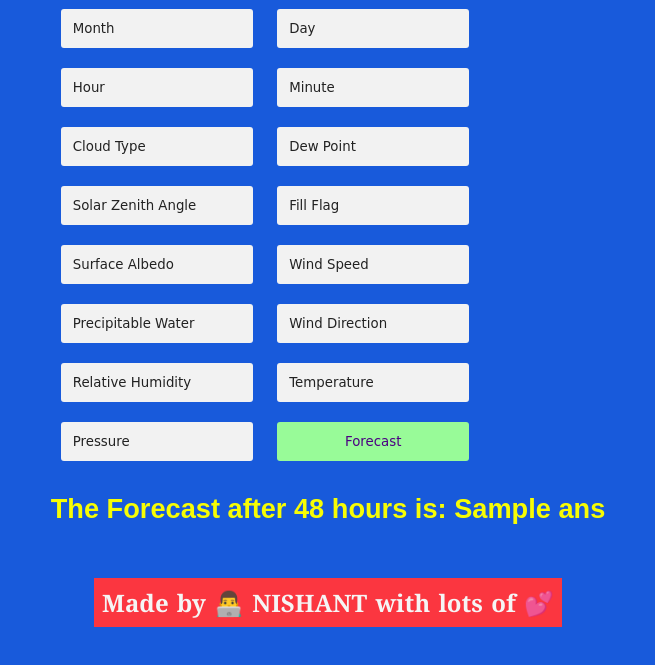
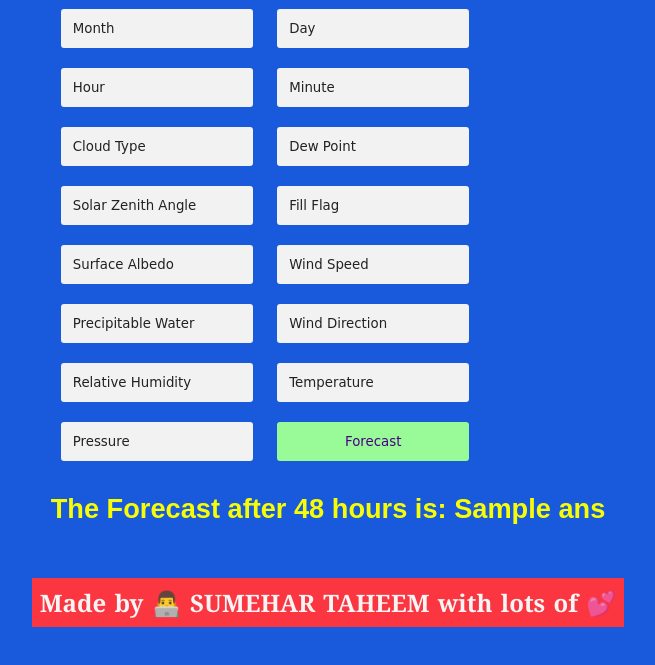
Before and after one commit to sumehar/Solar-Radiation-Forecasting-App, a Flask app: template app/templates/index.html in a window 1280 px wide. Shown: the part 341-1006 px from the top of the page, without its empty margins (320-975 px from the left). Run offline with Flask 2, Linux system fonts and the light colour scheme; the template is opened without the code that fills it: most values are stand-ins (such as "Sample title", 1, 10 or a date in 2020).

Commit message:
Update index.html

```diff
--- a/app/templates/index.html
+++ b/app/templates/index.html
@@ -148,7 +148,7 @@
     </body>
     <footer>
         <div class = 'credits'>
-            Made by 👨‍💻 <a href = 'https://www.linkedin.com/in/nishant-dhingra-82515918a' >NISHANT</a> with lots of 💕
+            Made by 👨‍💻 SUMEHAR TAHEEM with lots of 💕
         </div>
 
     </footer>
```
